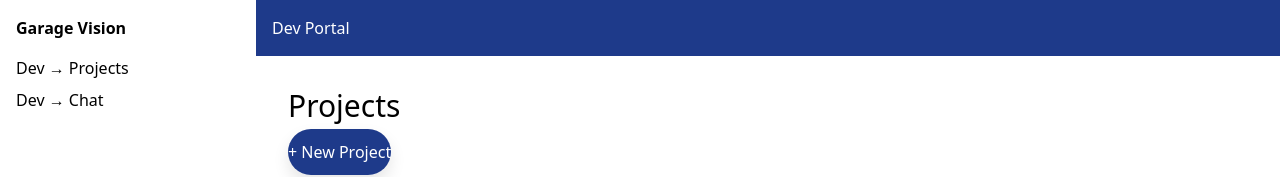
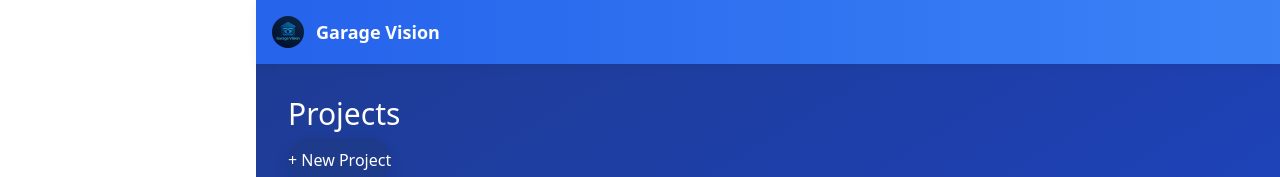
Before and after one commit to Clubmd24/garage, a Next.js app: page /dev/projects in a window 1280 px wide. Shown: the top 177 px of the page. Built offline with nearby package versions, Linux system fonts and the light colour scheme; no server answers.

Commit message:
Apply index style across app

```diff
--- a/components/Header.js
+++ b/components/Header.js
@@ -16,8 +16,11 @@ export function Header() {
     }
   }
   return (
-    <header className="bg-[var(--color-primary)] text-white p-4 flex justify-between items-center">
-      <div>Dev Portal</div>
+    <header className="bg-gradient-to-r from-blue-600 to-blue-500 text-white p-4 flex justify-between items-center shadow-lg">
+      <div className="flex items-center space-x-3">
+        <img src="/logo.png" alt="Garage Vision Logo" className="w-8 h-8 rounded-full" />
+        <span className="font-bold text-lg">Garage Vision</span>
+      </div>
       {user && (
         <div className="flex items-center space-x-4">
           <span>{user.username}</span>
--- a/pages/admin/users.js
+++ b/pages/admin/users.js
@@ -61,7 +61,7 @@ export default function Users() {
   };
 
   return (
-    <div className="flex min-h-screen bg-[var(--color-bg)] dark:bg-[var(--color-bg)]">
+    <div className="flex min-h-screen">
       <Sidebar />
       <div className="flex-1 flex flex-col">
         <Header />
--- a/pages/chat.js
+++ b/pages/chat.js
@@ -98,7 +98,7 @@ export default function Chat() {
   };
 
   return (
-    <div className="flex min-h-screen bg-[var(--color-bg)]">
+    <div className="flex min-h-screen">
       <Sidebar />
       <div className="flex-1 flex flex-col">
         <Header />
--- a/pages/dev/projects/[id].js
+++ b/pages/dev/projects/[id].js
@@ -48,7 +48,7 @@ export default function ProjectDetail() {
   }
 
   return (
-    <div className="flex min-h-screen bg-[var(--color-bg)]">
+    <div className="flex min-h-screen">
       <Sidebar />
       <div className="flex-1 flex flex-col">
         <Header />
--- a/pages/dev/projects/[id]/edit.js
+++ b/pages/dev/projects/[id]/edit.js
@@ -56,7 +56,7 @@ export default function EditProject() {
   };
 
   return (
-    <div className="flex min-h-screen bg-[var(--color-bg)]">
+    <div className="flex min-h-screen">
       <Sidebar />
       <div className="flex-1 flex flex-col">
         <Header />
--- a/pages/dev/projects/[id]/tasks/new.js
+++ b/pages/dev/projects/[id]/tasks/new.js
@@ -70,7 +70,7 @@ export default function NewTask() {
   };
 
   return (
-    <div className="flex min-h-screen bg-[var(--color-bg)]">
+    <div className="flex min-h-screen">
       <Sidebar />
       <div className="flex-1 flex flex-col">
         <Header />
--- a/pages/dev/projects/index.js
+++ b/pages/dev/projects/index.js
@@ -21,7 +21,7 @@ export default function Projects() {
     loadProjects();
   }, []);
   return (
-    <div className="flex">
+    <div className="flex min-h-screen">
       <Sidebar/>
       <div className="flex-1">
         <Header/>
--- a/pages/dev/projects/new.js
+++ b/pages/dev/projects/new.js
@@ -38,7 +38,7 @@ export default function NewProject() {
   };
 
   return (
-    <div className="flex min-h-screen bg-[var(--color-bg)]">
+    <div className="flex min-h-screen">
       <Sidebar />
       <div className="flex-1 flex flex-col">
         <Header />
--- a/pages/dev/tasks/[id].js
+++ b/pages/dev/tasks/[id].js
@@ -32,7 +32,7 @@ export default function TaskDetail() {
   }
 
   return (
-    <div className="flex min-h-screen bg-[var(--color-bg)]">
+    <div className="flex min-h-screen">
       <Sidebar />
       <div className="flex-1 flex flex-col">
         <Header />
--- a/pages/dev/tasks/[id]/edit.js
+++ b/pages/dev/tasks/[id]/edit.js
@@ -86,7 +86,7 @@ export default function EditTask() {
   };
 
   return (
-    <div className="flex min-h-screen bg-[var(--color-bg)]">
+    <div className="flex min-h-screen">
       <Sidebar />
       <div className="flex-1 flex flex-col">
         <Header />
--- a/pages/login.js
+++ b/pages/login.js
@@ -66,7 +66,8 @@ export default function Login() {
       <Head>
         <title>Login - Garage Vision</title>
       </Head>
-      <div className="min-h-screen flex items-center justify-center bg-[var(--color-bg)] dark:bg-[var(--color-bg)]">
+      <div className="min-h-screen flex flex-col items-center justify-center">
+        <img src="/logo.png" alt="Garage Vision Logo" width={120} height={120} className="mb-6 rounded-full shadow-lg" />
         <div className="absolute top-4 right-4">
           <button
             onClick={toggleTheme}
--- a/styles/globals.css
+++ b/styles/globals.css
@@ -34,3 +34,7 @@
 .button-secondary {
   @apply bg-gray-300 text-[var(--color-text-primary)] rounded-full py-3 shadow-xl hover:bg-gray-400 transition;
 }
+
+body {
+  @apply bg-gradient-to-br from-blue-900 via-blue-800 to-blue-700 text-white;
+}
```
